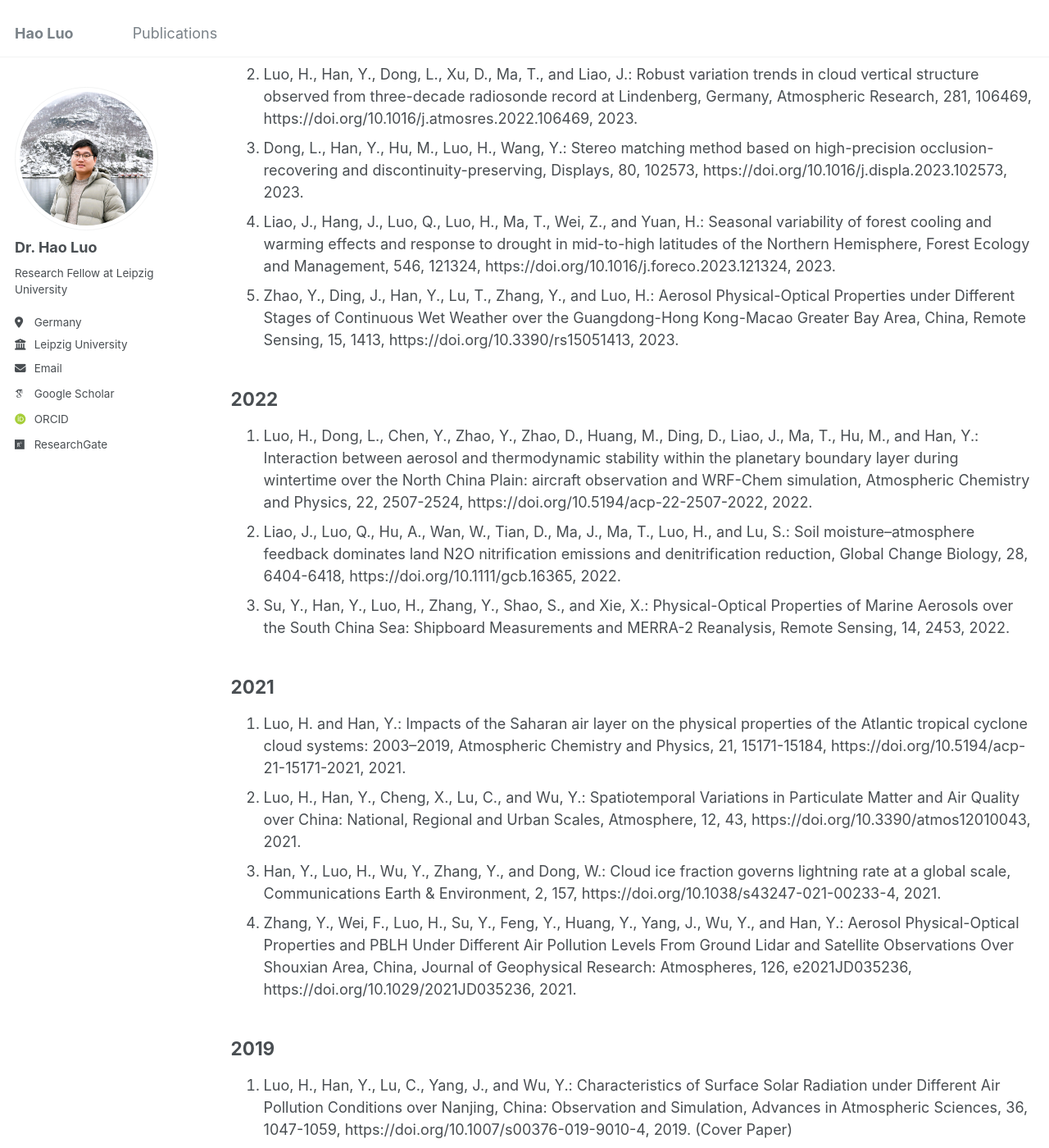
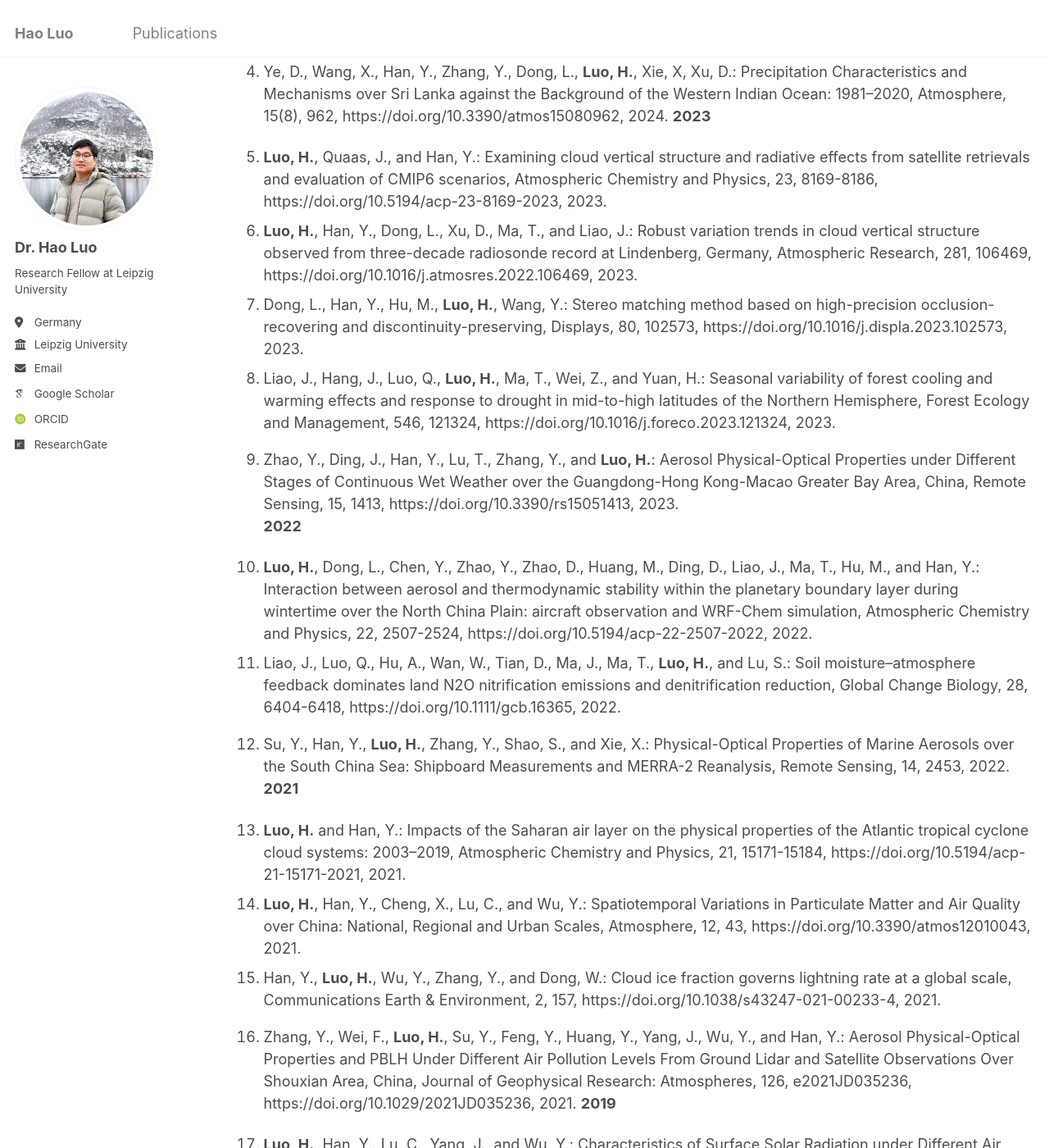
Before and after one commit to haoluo-atmos/haoluo-atmos.github.io, a Jekyll site: the page built from _pages/publication.md, in a window 1280 px wide and 1400 px high, scrolled down 498 px. Shown: the whole window at 82% size. Built offline with Jekyll 4.4.1, drawn with Linux system fonts in a browser that asks for light colours; some web fonts are replaced; some of the changed text lies outside the part shown.

Commit message:
Update publication.md

```diff
--- a/_pages/publication.md
+++ b/_pages/publication.md
@@ -12,34 +12,51 @@ redirect_from:
 You can also find my articles on <a href="{{https://scholar.google.com/citations?user=_mGQ8WoAAAAJ&hl=en}}">my Google Scholar profile
 
 
+
 Journal articles
 ------
 
-2024
---
-14. Luo, H., Quaas, J., and Han, Y.: Diurnally asymmetric cloud cover trends amplify greenhouse warming, Science Advances, 10, eado5179, https://doi.org/10.1126/sciadv.ado5179, 2024.
+**2024**
 
-2023
---
-13. Luo, H., Quaas, J., and Han, Y.: Examining cloud vertical structure and radiative effects from satellite retrievals and evaluation of CMIP6 scenarios, Atmospheric Chemistry and Physics, 23, 8169-8186, https://doi.org/10.5194/acp-23-8169-2023, 2023.
-12. Luo, H., Han, Y., Dong, L., Xu, D., Ma, T., and Liao, J.: Robust variation trends in cloud vertical structure observed from three-decade radiosonde record at Lindenberg, Germany, Atmospheric Research, 281, 106469, https://doi.org/10.1016/j.atmosres.2022.106469, 2023.
-11. Dong, L., Han, Y., Hu, M., Luo, H., Wang, Y.: Stereo matching method based on high-precision occlusion-recovering and discontinuity-preserving, Displays, 80, 102573, https://doi.org/10.1016/j.displa.2023.102573, 2023.
-10. Liao, J., Hang, J., Luo, Q., Luo, H., Ma, T., Wei, Z., and Yuan, H.: Seasonal variability of forest cooling and warming effects and response to drought in mid-to-high latitudes of the Northern Hemisphere, Forest Ecology and Management, 546, 121324, https://doi.org/10.1016/j.foreco.2023.121324, 2023.
-9. Zhao, Y., Ding, J., Han, Y., Lu, T., Zhang, Y., and Luo, H.: Aerosol Physical-Optical Properties under Different Stages of Continuous Wet Weather over the Guangdong-Hong Kong-Macao Greater Bay Area, China, Remote Sensing, 15, 1413, https://doi.org/10.3390/rs15051413, 2023.
+17. **Luo, H.**, Quaas, J., and Han, Y.: Decreased cloud cover partially offsets the cooling effects of surface albedo change due to deforestation, Nature Communications, 15, 7345, https://doi:10.1038/s41467-024-51783-y, 2024.
+<!-- -->
+16. **Luo, H.**, Quaas, J., and Han, Y.: Diurnally asymmetric cloud cover trends amplify greenhouse warming, Science Advances, 10, eado5179, https://doi.org/10.1126/sciadv.ado5179, 2024.
+<!-- -->
+15. Ma, T., Yu, W., Speich, S., **Luo, H.**, Liao, J: Structure, propagation of the 10-25-day and 30-60-day intra-seasonal oscillations and their role in triggering the South China Sea summer monsoon onset, Journal of Climate, https://doi.org/10.1175/JCLI-D-23-0182.1, 2024.
+<!-- -->
+14. Ye, D., Wang, X., Han, Y., Zhang, Y., Dong, L., **Luo, H.**, Xie, X, Xu, D.: Precipitation Characteristics and Mechanisms over Sri Lanka against the Background of the Western Indian Ocean: 1981–2020, Atmosphere, 15(8), 962, https://doi.org/10.3390/atmos15080962, 2024.
+<!-- -->
+**2023**
 
-2022
---
-8. Luo, H., Dong, L., Chen, Y., Zhao, Y., Zhao, D., Huang, M., Ding, D., Liao, J., Ma, T., Hu, M., and Han, Y.: Interaction between aerosol and thermodynamic stability within the planetary boundary layer during wintertime over the North China Plain: aircraft observation and WRF-Chem simulation, Atmospheric Chemistry and Physics, 22, 2507-2524, https://doi.org/10.5194/acp-22-2507-2022, 2022.
-7. Liao, J., Luo, Q., Hu, A., Wan, W., Tian, D., Ma, J., Ma, T., Luo, H., and Lu, S.: Soil moisture–atmosphere feedback dominates land N2O nitrification emissions and denitrification reduction, Global Change Biology, 28, 6404-6418, https://doi.org/10.1111/gcb.16365, 2022.
-6. Su, Y., Han, Y., Luo, H., Zhang, Y., Shao, S., and Xie, X.: Physical-Optical Properties of Marine Aerosols over the South China Sea: Shipboard Measurements and MERRA-2 Reanalysis, Remote Sensing, 14, 2453, 2022.
+13. **Luo, H.**, Quaas, J., and Han, Y.: Examining cloud vertical structure and radiative effects from satellite retrievals and evaluation of CMIP6 scenarios, Atmospheric Chemistry and Physics, 23, 8169-8186, https://doi.org/10.5194/acp-23-8169-2023, 2023.
+<!-- -->
+12. **Luo, H.**, Han, Y., Dong, L., Xu, D., Ma, T., and Liao, J.: Robust variation trends in cloud vertical structure observed from three-decade radiosonde record at Lindenberg, Germany, Atmospheric Research, 281, 106469, https://doi.org/10.1016/j.atmosres.2022.106469, 2023.
+<!-- -->
+11. Dong, L., Han, Y., Hu, M., **Luo, H.**, Wang, Y.: Stereo matching method based on high-precision occlusion-recovering and discontinuity-preserving, Displays, 80, 102573, https://doi.org/10.1016/j.displa.2023.102573, 2023.
+<!-- -->
+10. Liao, J., Hang, J., Luo, Q., **Luo, H.**, Ma, T., Wei, Z., and Yuan, H.: Seasonal variability of forest cooling and warming effects and response to drought in mid-to-high latitudes of the Northern Hemisphere, Forest Ecology and Management, 546, 121324, https://doi.org/10.1016/j.foreco.2023.121324, 2023.
+<!-- -->
+9. Zhao, Y., Ding, J., Han, Y., Lu, T., Zhang, Y., and **Luo, H.**: Aerosol Physical-Optical Properties under Different Stages of Continuous Wet Weather over the Guangdong-Hong Kong-Macao Greater Bay Area, China, Remote Sensing, 15, 1413, https://doi.org/10.3390/rs15051413, 2023.
+<!-- -->
+**2022**
 
-2021
---
-5. Luo, H. and Han, Y.: Impacts of the Saharan air layer on the physical properties of the Atlantic tropical cyclone cloud systems: 2003–2019, Atmospheric Chemistry and Physics, 21, 15171-15184, https://doi.org/10.5194/acp-21-15171-2021, 2021.
-4. Luo, H., Han, Y., Cheng, X., Lu, C., and Wu, Y.: Spatiotemporal Variations in Particulate Matter and Air Quality over China: National, Regional and Urban Scales, Atmosphere, 12, 43, https://doi.org/10.3390/atmos12010043, 2021.
-3. Han, Y., Luo, H., Wu, Y., Zhang, Y., and Dong, W.: Cloud ice fraction governs lightning rate at a global scale, Communications Earth & Environment, 2, 157, https://doi.org/10.1038/s43247-021-00233-4, 2021.
-2. Zhang, Y., Wei, F., Luo, H., Su, Y., Feng, Y., Huang, Y., Yang, J., Wu, Y., and Han, Y.: Aerosol Physical-Optical Properties and PBLH Under Different Air Pollution Levels From Ground Lidar and Satellite Observations Over Shouxian Area, China, Journal of Geophysical Research: Atmospheres, 126, e2021JD035236, https://doi.org/10.1029/2021JD035236, 2021.
+8. **Luo, H.**, Dong, L., Chen, Y., Zhao, Y., Zhao, D., Huang, M., Ding, D., Liao, J., Ma, T., Hu, M., and Han, Y.: Interaction between aerosol and thermodynamic stability within the planetary boundary layer during wintertime over the North China Plain: aircraft observation and WRF-Chem simulation, Atmospheric Chemistry and Physics, 22, 2507-2524, https://doi.org/10.5194/acp-22-2507-2022, 2022.
+<!-- -->
+7. Liao, J., Luo, Q., Hu, A., Wan, W., Tian, D., Ma, J., Ma, T., **Luo, H.**, and Lu, S.: Soil moisture–atmosphere feedback dominates land N2O nitrification emissions and denitrification reduction, Global Change Biology, 28, 6404-6418, https://doi.org/10.1111/gcb.16365, 2022.
+<!-- -->
+6. Su, Y., Han, Y., **Luo, H.**, Zhang, Y., Shao, S., and Xie, X.: Physical-Optical Properties of Marine Aerosols over the South China Sea: Shipboard Measurements and MERRA-2 Reanalysis, Remote Sensing, 14, 2453, 2022.
+<!-- -->
+**2021**
 
-2019
---
-1. Luo, H., Han, Y., Lu, C., Yang, J., and Wu, Y.: Characteristics of Surface Solar Radiation under Different Air Pollution Conditions over Nanjing, China: Observation and Simulation, Advances in Atmospheric Sciences, 36, 1047-1059, https://doi.org/10.1007/s00376-019-9010-4, 2019. (Cover Paper)
+5. **Luo, H.** and Han, Y.: Impacts of the Saharan air layer on the physical properties of the Atlantic tropical cyclone cloud systems: 2003–2019, Atmospheric Chemistry and Physics, 21, 15171-15184, https://doi.org/10.5194/acp-21-15171-2021, 2021.
+<!-- -->
+4. **Luo, H.**, Han, Y., Cheng, X., Lu, C., and Wu, Y.: Spatiotemporal Variations in Particulate Matter and Air Quality over China: National, Regional and Urban Scales, Atmosphere, 12, 43, https://doi.org/10.3390/atmos12010043, 2021.
+<!-- -->
+3. Han, Y., **Luo, H.**, Wu, Y., Zhang, Y., and Dong, W.: Cloud ice fraction governs lightning rate at a global scale, Communications Earth & Environment, 2, 157, https://doi.org/10.1038/s43247-021-00233-4, 2021.
+<!-- -->
+2. Zhang, Y., Wei, F., **Luo, H.**, Su, Y., Feng, Y., Huang, Y., Yang, J., Wu, Y., and Han, Y.: Aerosol Physical-Optical Properties and PBLH Under Different Air Pollution Levels From Ground Lidar and Satellite Observations Over Shouxian Area, China, Journal of Geophysical Research: Atmospheres, 126, e2021JD035236, https://doi.org/10.1029/2021JD035236, 2021.
+<!-- -->
+**2019**
+
+1. **Luo, H.**, Han, Y., Lu, C., Yang, J., and Wu, Y.: Characteristics of Surface Solar Radiation under Different Air Pollution Conditions over Nanjing, China: Observation and Simulation, Advances in Atmospheric Sciences, 36, 1047-1059, https://doi.org/10.1007/s00376-019-9010-4, 2019. (Cover Paper)
+<!-- -->
```
